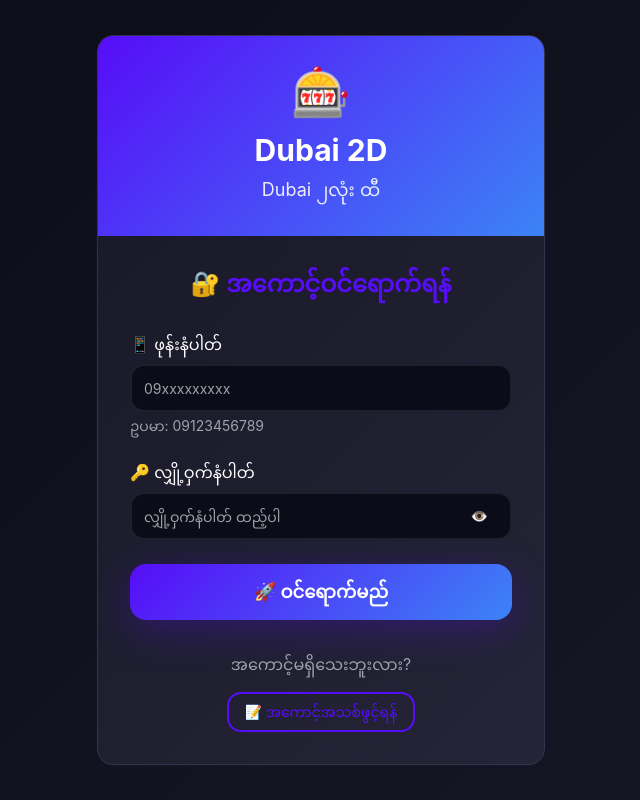
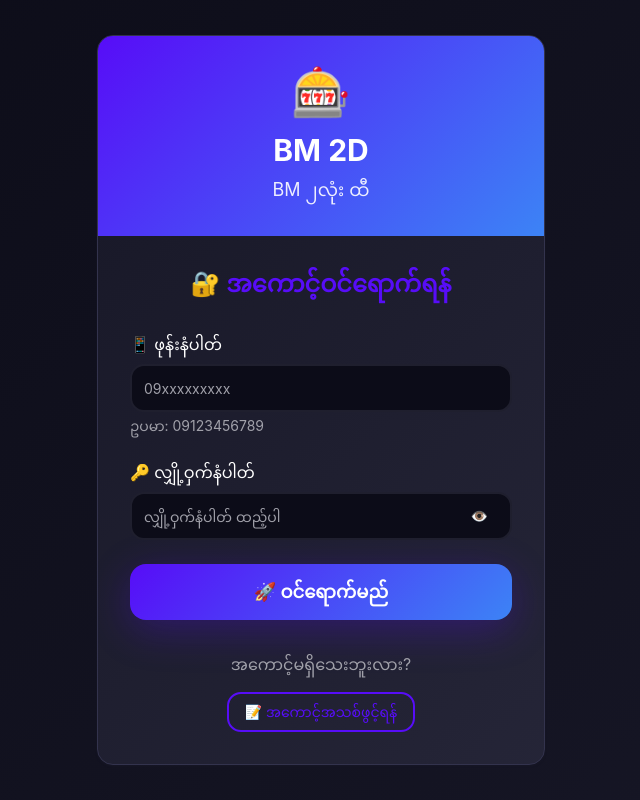
Before and after one commit to Gamelottery/dubai-lottery-win, a React (Vite) app: page / in a window 1280 px wide. Shown: the whole page, without its empty margins (319-959 px from the left). Built offline with nearby package versions, Linux system fonts and the light colour scheme; the HTML template or start-up script is replaced by a standard one.

Commit message:
Change Dubai 2D to BM 2D
Replace branding: update title and headings from "Dubai 2D" to "BM 2D" and Burmese equivalent "Dubai ၂လုံး ထီ" to "BM ၂လုံး ထီ" across index.html and relevant components (LoginForm, LotteryHeader).

```diff
--- a/index.html
+++ b/index.html
@@ -3,7 +3,7 @@
   <head>
     <meta charset="UTF-8" />
     <meta name="viewport" content="width=device-width, initial-scale=1.0" />
-    <title>Dubai 2D Lottery</title>
+    <title>BM 2D Lottery</title>
     <meta name="description" content="Lovable Generated Project">
     <meta name="author" content="Lovable" />
 
--- a/src/components/LoginForm.tsx
+++ b/src/components/LoginForm.tsx
@@ -37,8 +37,8 @@ export const LoginForm = ({ onLogin, onShowRegister }: LoginFormProps) => {
         {/* Login Header */}
         <div className="bg-gradient-primary p-8 text-white text-center">
           <div className="text-5xl mb-4 animate-lottery-bounce">🎰</div>
-          <h1 className="text-3xl font-bold mb-2">Dubai 2D</h1>
-          <p className="opacity-90 text-lg">Dubai ၂လုံး ထီ</p>
+          <h1 className="text-3xl font-bold mb-2">BM 2D</h1>
+          <p className="opacity-90 text-lg">BM ၂လုံး ထီ</p>
         </div>
 
         {/* Login Form */}
--- a/src/components/LotteryHeader.tsx
+++ b/src/components/LotteryHeader.tsx
@@ -91,10 +91,10 @@ export const LotteryHeader = ({
       </div>
       <div className="text-center py-6">
         <h1 className="text-3xl font-bold text-primary mb-2">
-          🎰 Dubai 2D
+          🎰 BM 2D
         </h1>
         <p className="text-muted-foreground text-lg">
-          Dubai ၂လုံး ထီ - ကံကောင်းပါစေ! 🍀
+          BM ၂လုံး ထီ - ကံကောင်းပါစေ! 🍀
         </p>
       </div>
     </div>
```
